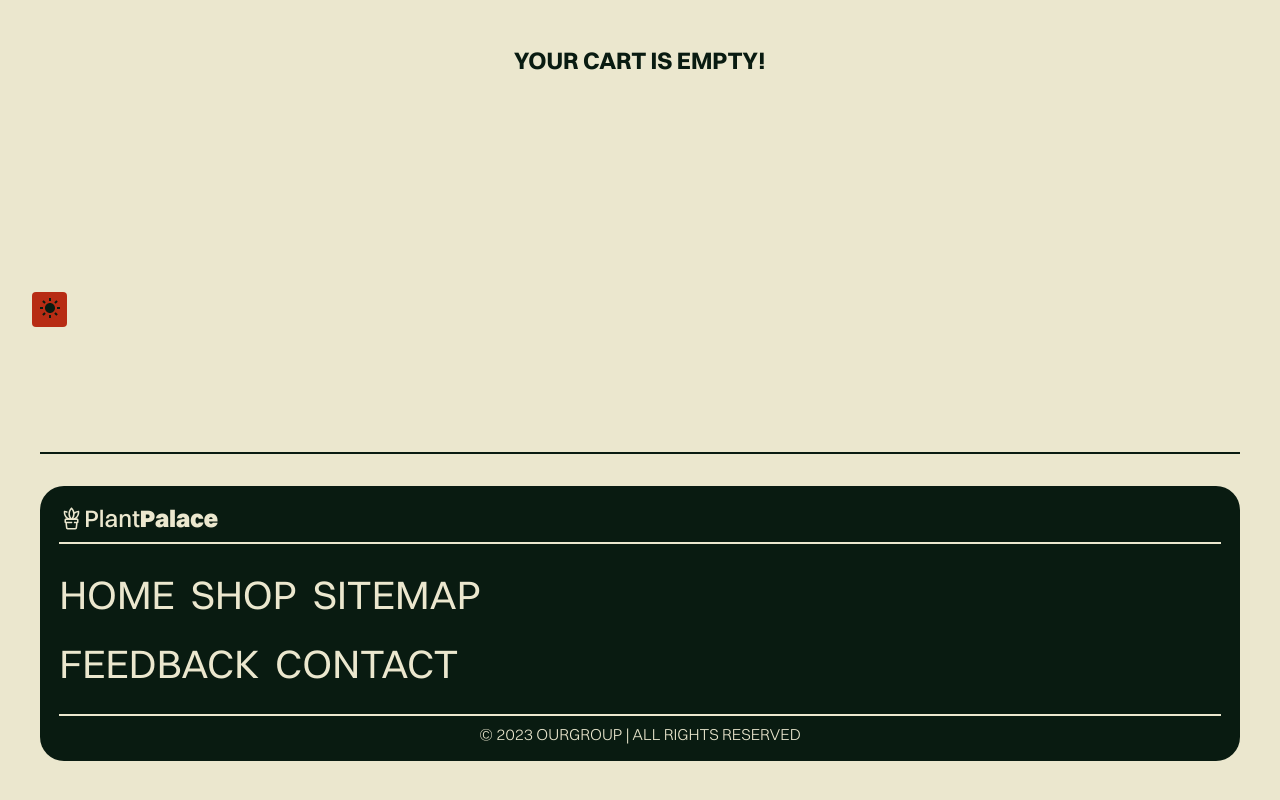
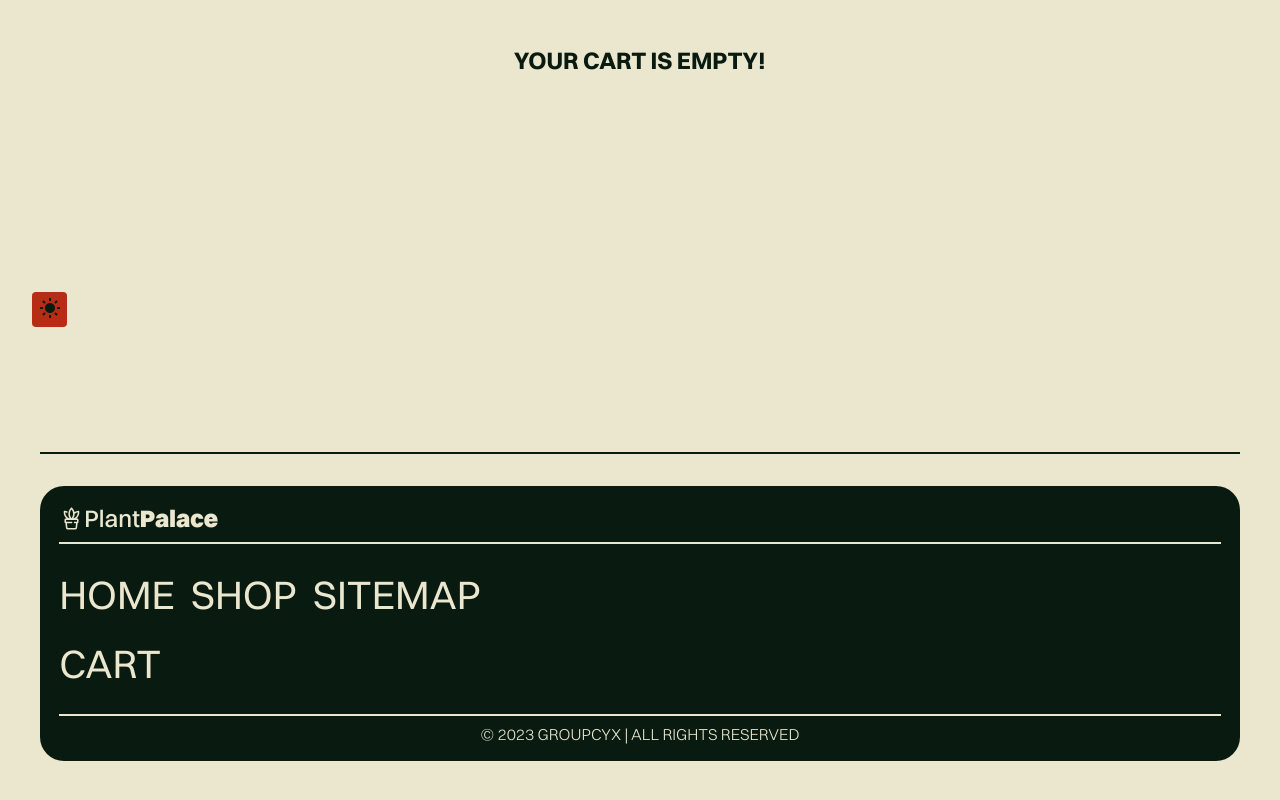
Before and after one commit to CyxKris/plant-palace, a React (Vite) app: page /cart in a window 1280 px wide. Shown: the part 465-1265 px from the top of the page. Built offline with nearby package versions, Linux system fonts and the light colour scheme.

Commit message:
Fixed some links and styling

```diff
--- a/src/components/CartItem.css
+++ b/src/components/CartItem.css
@@ -27,9 +27,9 @@
     padding: 1rem;
 
     display: flex;
-    justify-content: center;
+    flex-direction: column;
     align-items: center;
-    gap: 3rem;
+    gap: 1rem;
 }
 
 .cart-item-details .item-data {
--- a/src/components/Footer.jsx
+++ b/src/components/Footer.jsx
@@ -45,23 +45,12 @@ const Footer = () => {
                         </Link>
                     </div>
                     <div className="footer-links__bottom">
-                        <a
-                            href=""
-                            className="footer-link"
-                        >
-                            FEEDBACK
-                        </a>
-                        <a
-                            href=""
-                            className="footer-link"
-                        >
-                            CONTACT
-                        </a>
+                        <Link to="/cart">CART</Link>
                     </div>
                 </div>
 
                 <div className="copyright">
-                    <p>&copy; 2023 OURGROUP | ALL RIGHTS RESERVED</p>
+                    <p>&copy; 2023 GROUPCYX | ALL RIGHTS RESERVED</p>
                 </div>
             </div>
         </footer>
--- a/src/components/Header.jsx
+++ b/src/components/Header.jsx
@@ -116,8 +116,8 @@ const Header = () => {
                         >
                             SITEMAP
                         </Link>
-                        <Link>CONTACT</Link>
-                        <Link>FEEDBACK</Link>
+                        {/* <Link to="/#id-feedback">CONTACT</Link>
+                        <Link>FEEDBACK</Link> */}
                     </ul>
                 </nav>
             </header>
--- a/src/index.css
+++ b/src/index.css
@@ -78,6 +78,10 @@
     --footer-bg: var(--txt-color);
 }
 
+html {
+    scroll-behavior: smooth;
+}
+
 body {
     background-color: var(--bg-color);
     color: var(--txt-color);
```
